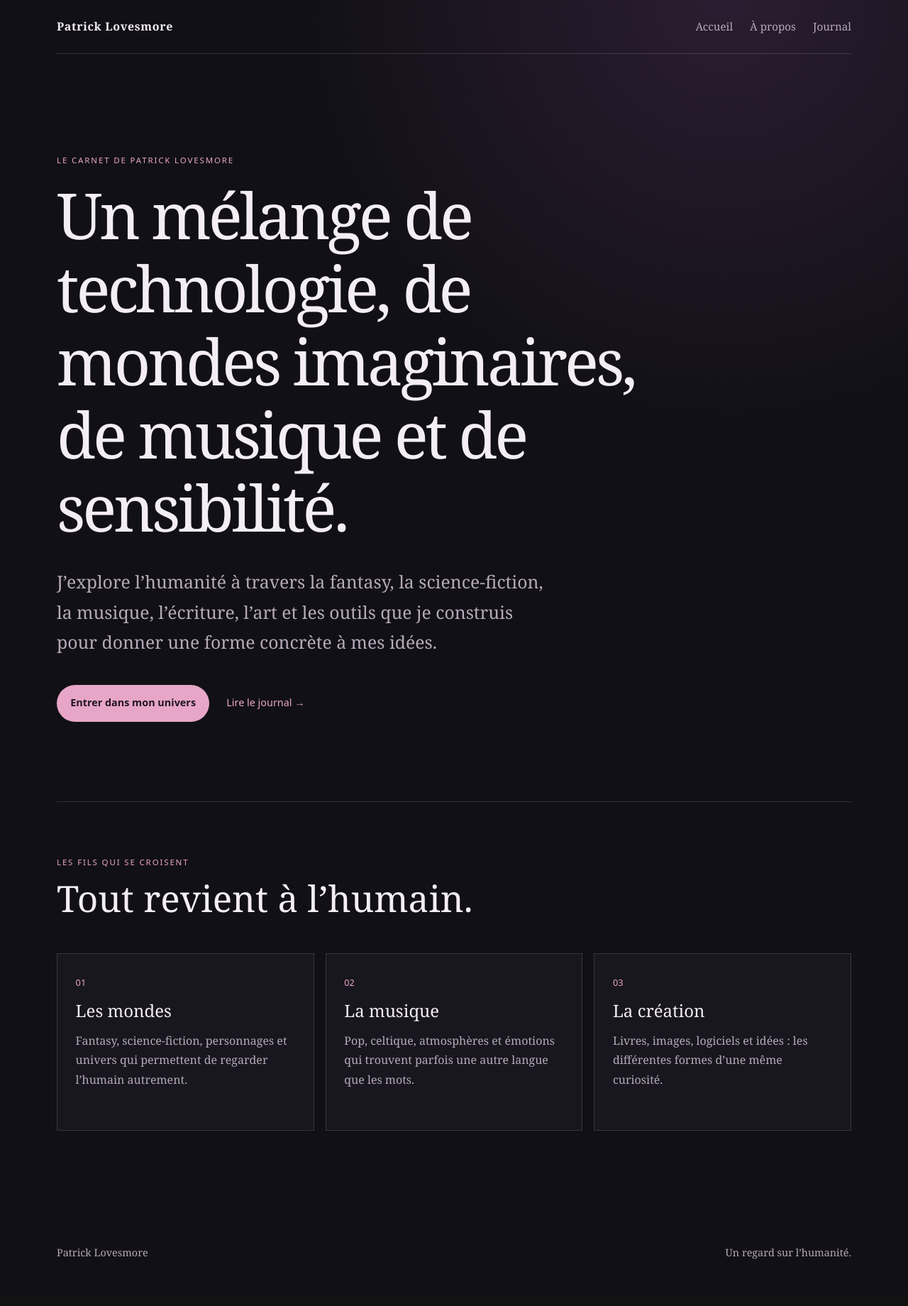
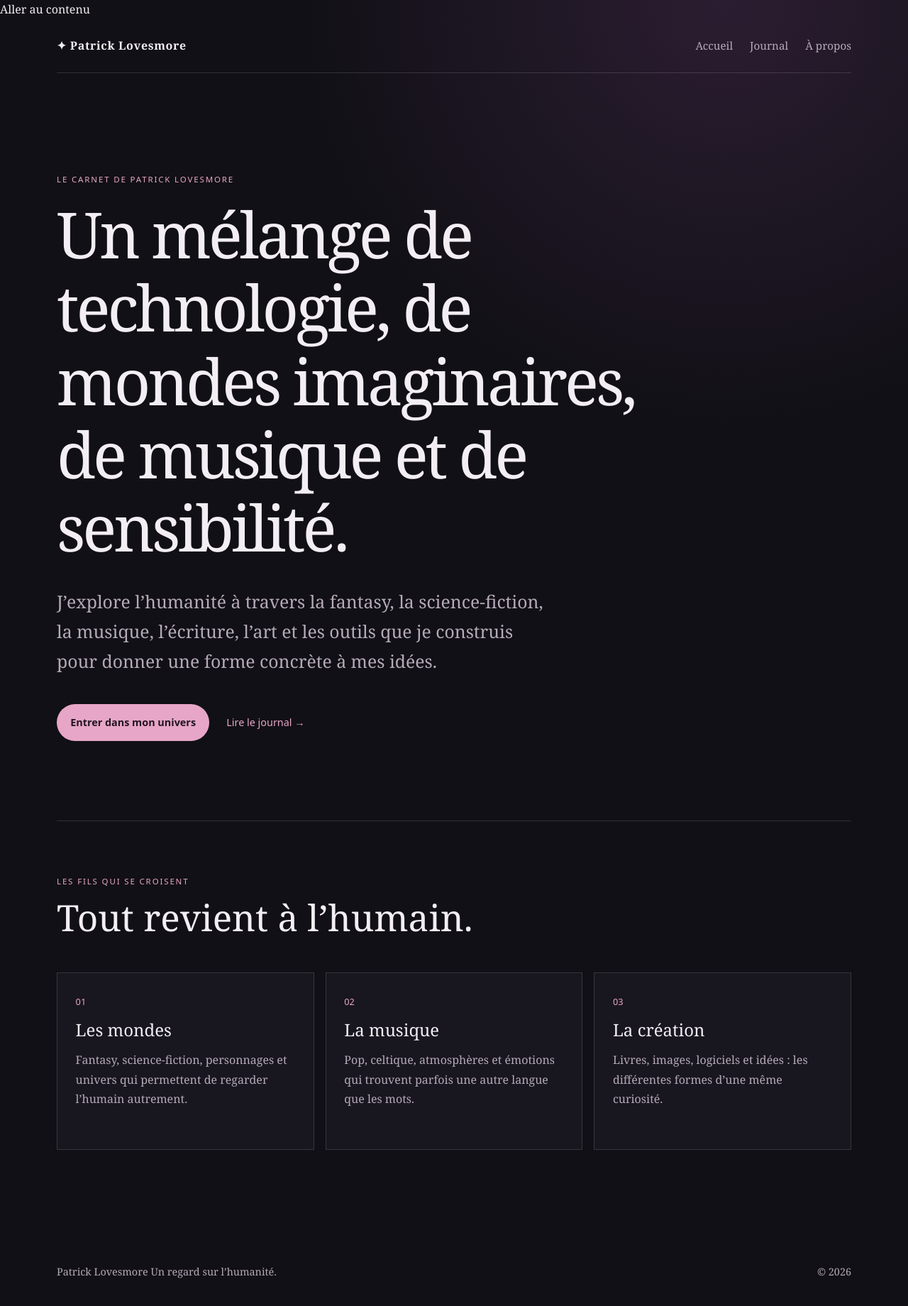
Before and after one commit to patricks77/patricks77.github.io, an Astro site: page / in a window 1280 px wide. Shown: the whole page at 71% size. Built offline with nearby package versions, Linux system fonts and the light colour scheme; Astro itself is replaced by a stand-in of ours.

Commit message:
Refine Patrick Lovesmore site layout
Added theme color meta tag, improved accessibility with skip link, and updated footer structure.

```diff
--- a/src/layouts/BaseLayout.astro
+++ b/src/layouts/BaseLayout.astro
@@ -15,24 +15,32 @@ const { title, description = 'Un carnet sur l’humanité, l’imaginaire et la
     <meta charset="UTF-8" />
     <meta name="viewport" content="width=device-width" />
     <meta name="description" content={description} />
+    <meta name="theme-color" content="#111018" />
     <link rel="icon" href="data:," />
     <title>{title} · Patrick Lovesmore</title>
   </head>
   <body>
+    <a class="skip-link" href="#contenu">Aller au contenu</a>
     <header class="site-header">
-      <a class="brand" href="/">Patrick Lovesmore</a>
+      <a class="brand" href="/" aria-label="Patrick Lovesmore, accueil">
+        <span class="brand-mark">✦</span>
+        <span>Patrick Lovesmore</span>
+      </a>
       <nav aria-label="Navigation principale">
         <a href="/">Accueil</a>
+        <a href="/journal">Journal</a>
         <a href="/about">À propos</a>
-        <a href="/journal">Journal</a>
       </nav>
     </header>
-    <main>
+    <main id="contenu">
       <slot />
     </main>
     <footer class="site-footer">
-      <span>Patrick Lovesmore</span>
-      <span>Un regard sur l’humanité.</span>
+      <div>
+        <span class="footer-name">Patrick Lovesmore</span>
+        <span class="footer-note">Un regard sur l’humanité.</span>
+      </div>
+      <span>© {new Date().getFullYear()}</span>
     </footer>
   </body>
 </html>
```
